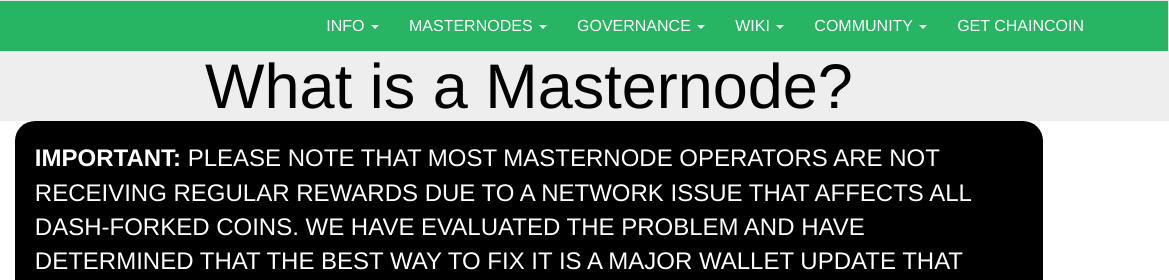
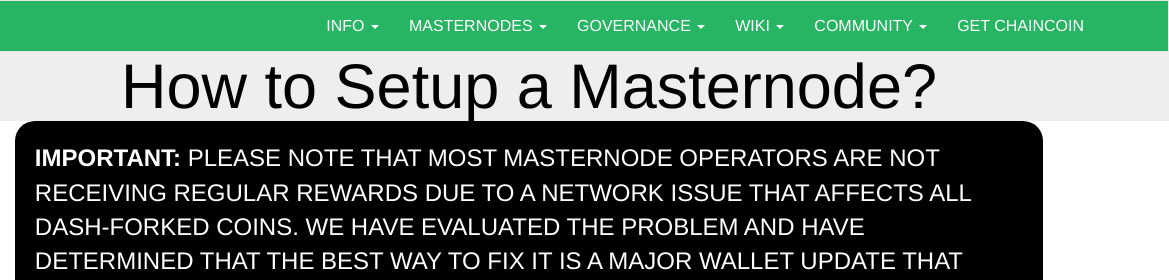
Before and after one commit to chaincoin/chaincoin.github.io.archive, a plain HTML site: page how-to-setup-masternodes/index.html in a window 1280 px wide. Shown: the top 280 px of the page, 111-1280 px from the left. Drawn offline with nearby package versions, Linux system fonts and the light colour scheme; a script that the page names is missing.

Commit message:
Quick fix: added how to setup masternodes

```diff
--- a/how-to-setup-masternodes/index.html
+++ b/how-to-setup-masternodes/index.html
@@ -103,7 +103,7 @@
     </nav>
 
     <div class="jumbotron">
-      <h1>What is a Masternode?</h1>
+      <h1>How to Setup a Masternode?</h1>
     </div>
 
     <div class="jumbotron white-jumbo">
```
Also changed, not shown: index.html (+1 -1 lines).
